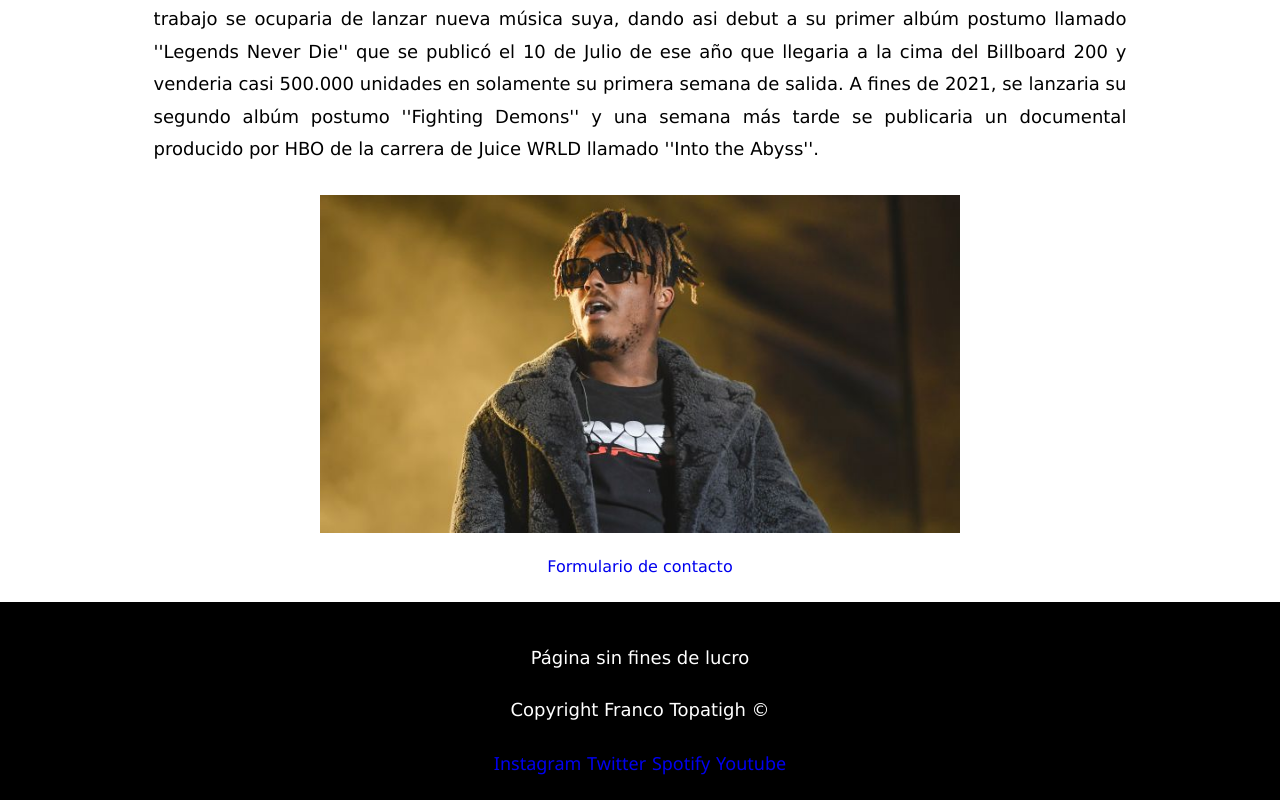
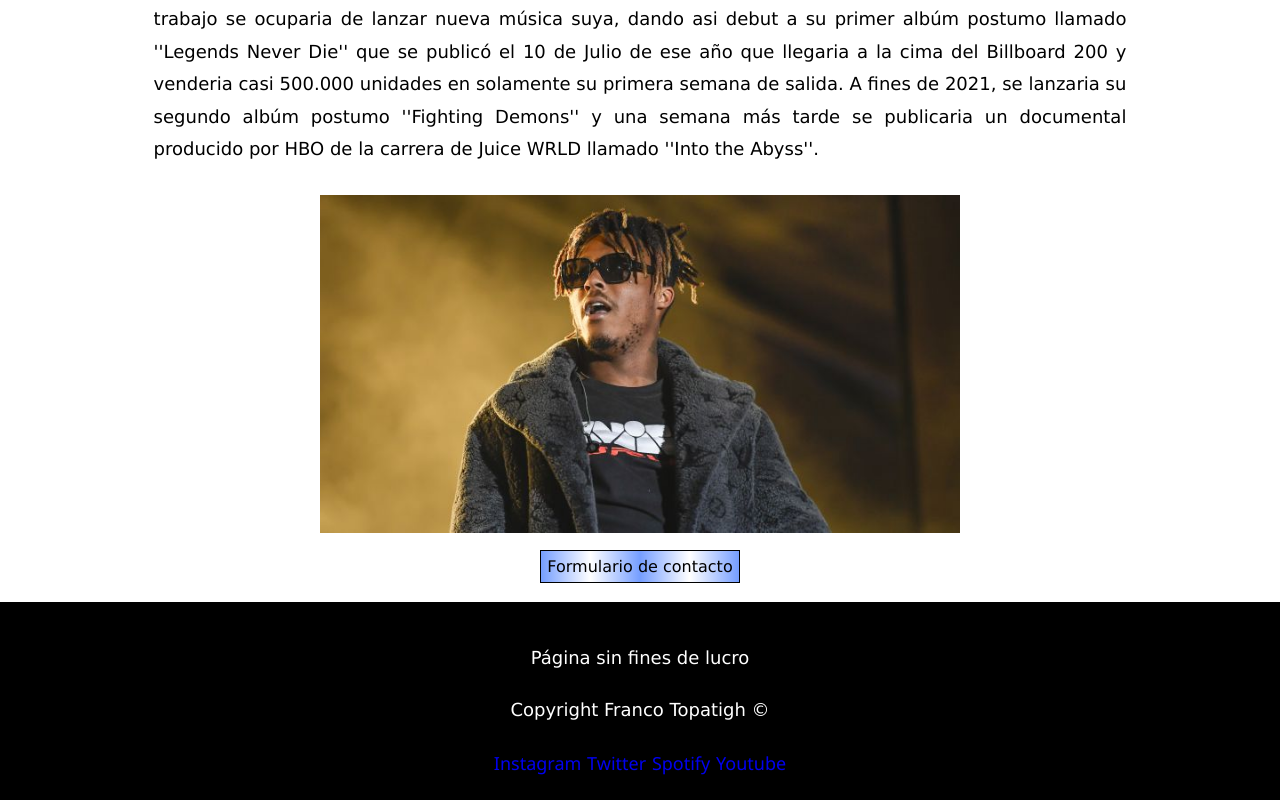
Before and after one commit to FrancoTopatigh/Proyecto, a plain HTML site: page index.html in a window 1280 px wide. Shown: the part 563-1363 px from the top of the page. Drawn offline with Linux system fonts and the light colour scheme.

Commit message:
agrgamos gradiente en formulario de contacto de index

```diff
--- a/style.css
+++ b/style.css
@@ -84,6 +84,15 @@
 
 p a{
     text-decoration: none;
+}
+
+
+.form-contact{
+    background-image: linear-gradient(to left,#759eff,white, #759eff, white, #759eff);
+    border: 1px solid black;
+    color: black;
+    padding: 6px;
+    cursor: pointer;
 }
 
 /* Llamamos a los href del footer para estilizarlos */
```
